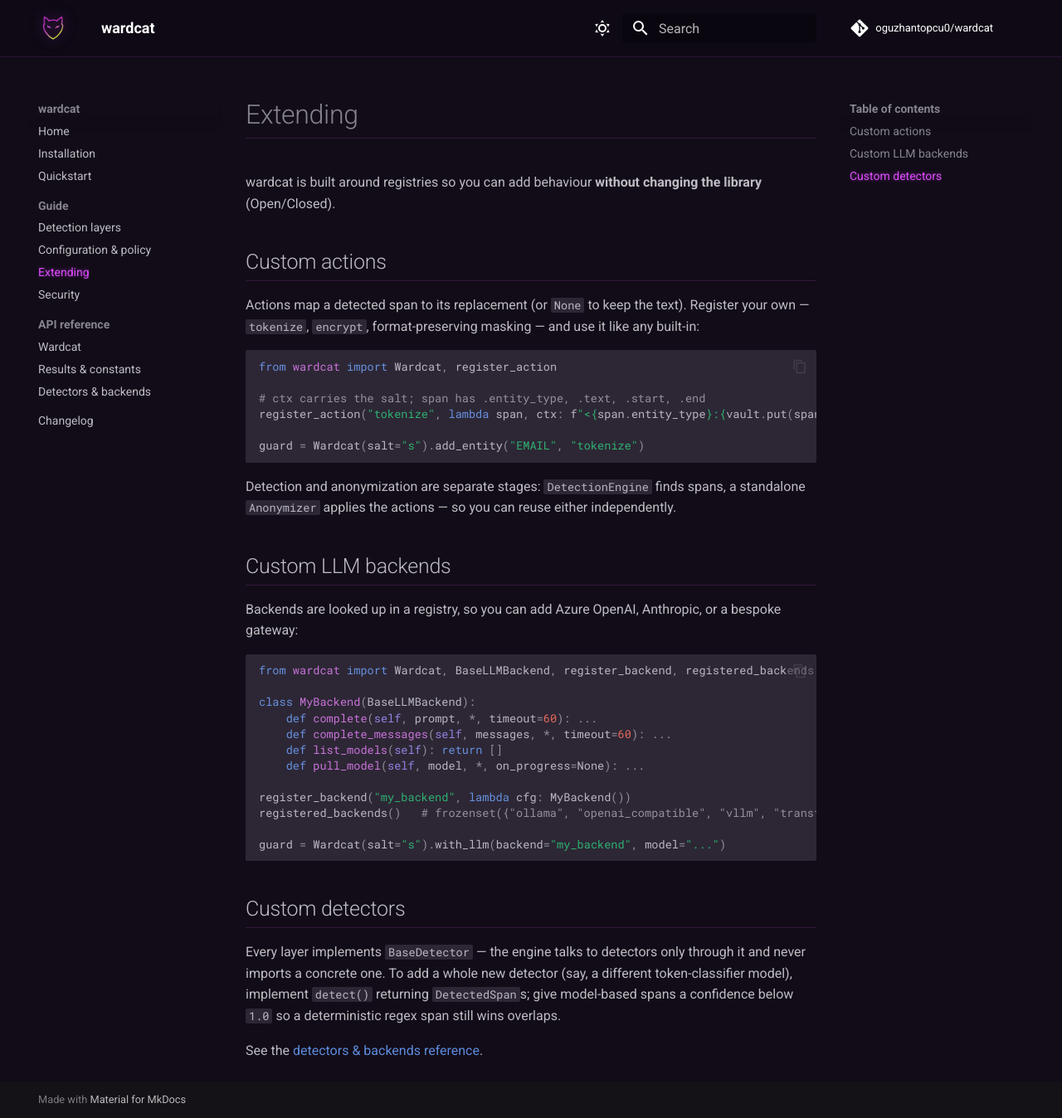
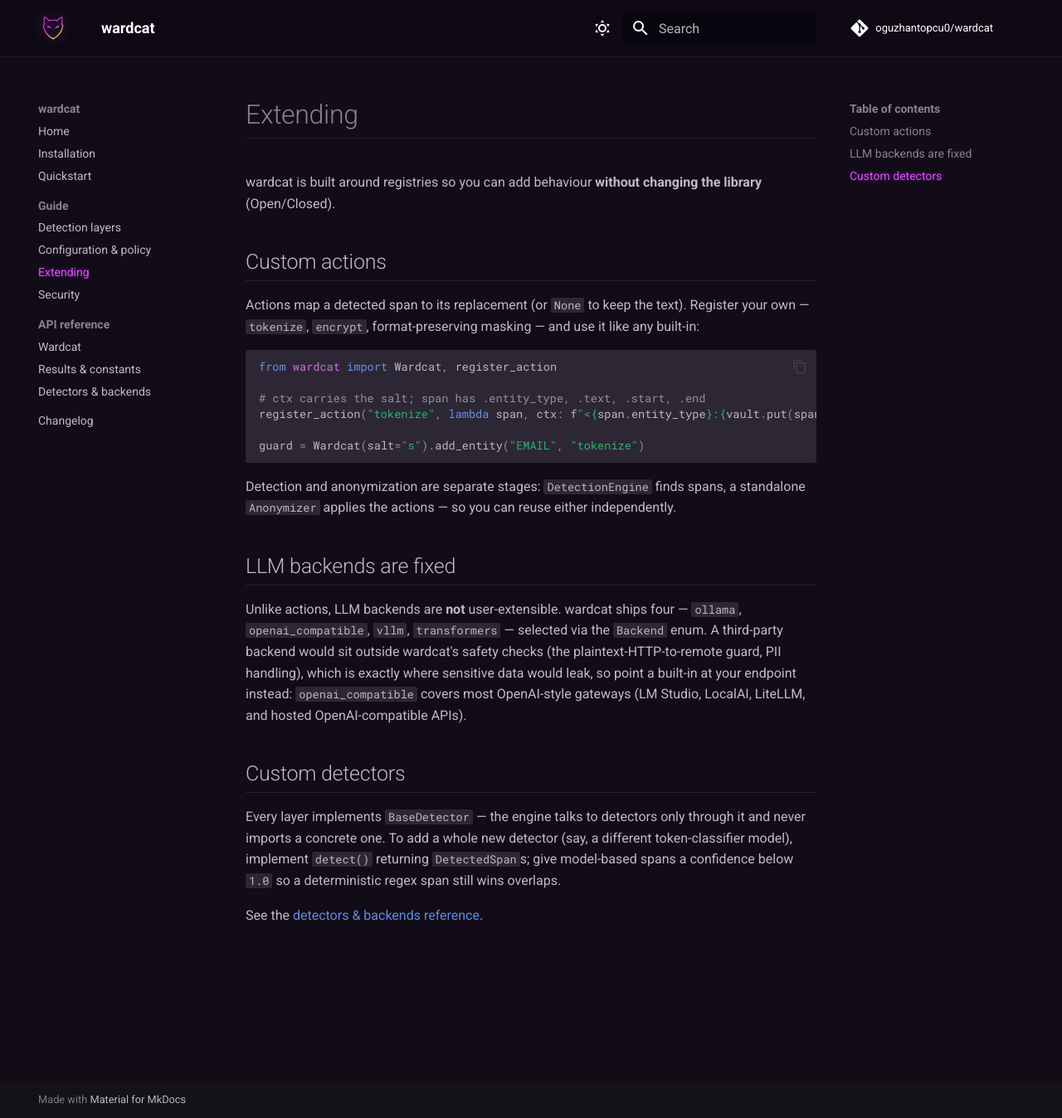
Before and after one commit to oguzhantopcu0/wardcat, an MkDocs documentation site: the page built from docs/guide/extending.md, in a window 1280 px wide and 1348 px high. Shown: the whole window at 83% size. Built offline with MkDocs 1.6.1 and Material for MkDocs 9.7.7, drawn with Linux system fonts in a browser that asks for light colours; comment, search, counter and statistics services are not loaded.

Commit message:
refactor!: remove user-extensible LLM backends (#39)
A third-party backend sits outside wardcat's safety checks (the
plaintext-HTTP-to-remote guard and PII handling) — exactly where sensitive data
would leak — so backends are no longer pluggable.

- Remove the public register_backend() / registered_backends() helpers and drop
  BaseLLMBackend from the package's public API (the class stays internal as the
  base for the built-ins).
- registry.py now dispatches a fixed set of the four built-ins via create_backend
  / supported_backends(); the Backend enum still selects them.
- loader validates against supported_backends(); docs and tests updated.

BREAKING CHANGE: register_backend / registered_backends and the top-level
BaseLLMBackend export are gone. Point a built-in at your endpoint instead —
openai_compatible covers most OpenAI-style gateways. Pluggable actions
(register_action) are unaffected.

Co-authored-by: oguzhantopcu0 <oguzhantopcu000@gmail.com>

````diff
--- a/docs/guide/extending.md
+++ b/docs/guide/extending.md
@@ -21,25 +21,15 @@
 Detection and anonymization are separate stages: `DetectionEngine` finds spans, a
 standalone `Anonymizer` applies the actions — so you can reuse either independently.
 
-## Custom LLM backends
+## LLM backends are fixed
 
-Backends are looked up in a registry, so you can add Azure OpenAI, Anthropic, or a
-bespoke gateway:
-
-```python
-from wardcat import Wardcat, BaseLLMBackend, register_backend, registered_backends
-
-class MyBackend(BaseLLMBackend):
-    def complete(self, prompt, *, timeout=60): ...
-    def complete_messages(self, messages, *, timeout=60): ...
-    def list_models(self): return []
-    def pull_model(self, model, *, on_progress=None): ...
-
-register_backend("my_backend", lambda cfg: MyBackend())
-registered_backends()   # frozenset({"ollama", "openai_compatible", "vllm", "transformers", "my_backend"})
-
-guard = Wardcat(salt="s").with_llm(backend="my_backend", model="...")
-```
+Unlike actions, LLM backends are **not** user-extensible. wardcat ships four —
+`ollama`, `openai_compatible`, `vllm`, `transformers` — selected via the
+`Backend` enum. A third-party backend would sit outside wardcat's safety checks
+(the plaintext-HTTP-to-remote guard, PII handling), which is exactly where
+sensitive data would leak, so point a built-in at your endpoint instead:
+`openai_compatible` covers most OpenAI-style gateways (LM Studio, LocalAI,
+LiteLLM, and hosted OpenAI-compatible APIs).
 
 ## Custom detectors
 
````
Also changed, not shown: CHANGELOG.md (+4 -0 lines), README.md (+5 -20 lines), docs/reference/internals.md (+3 -3 lines), src/wardcat/__init__.py (+1 -8 lines), 5 other files.
